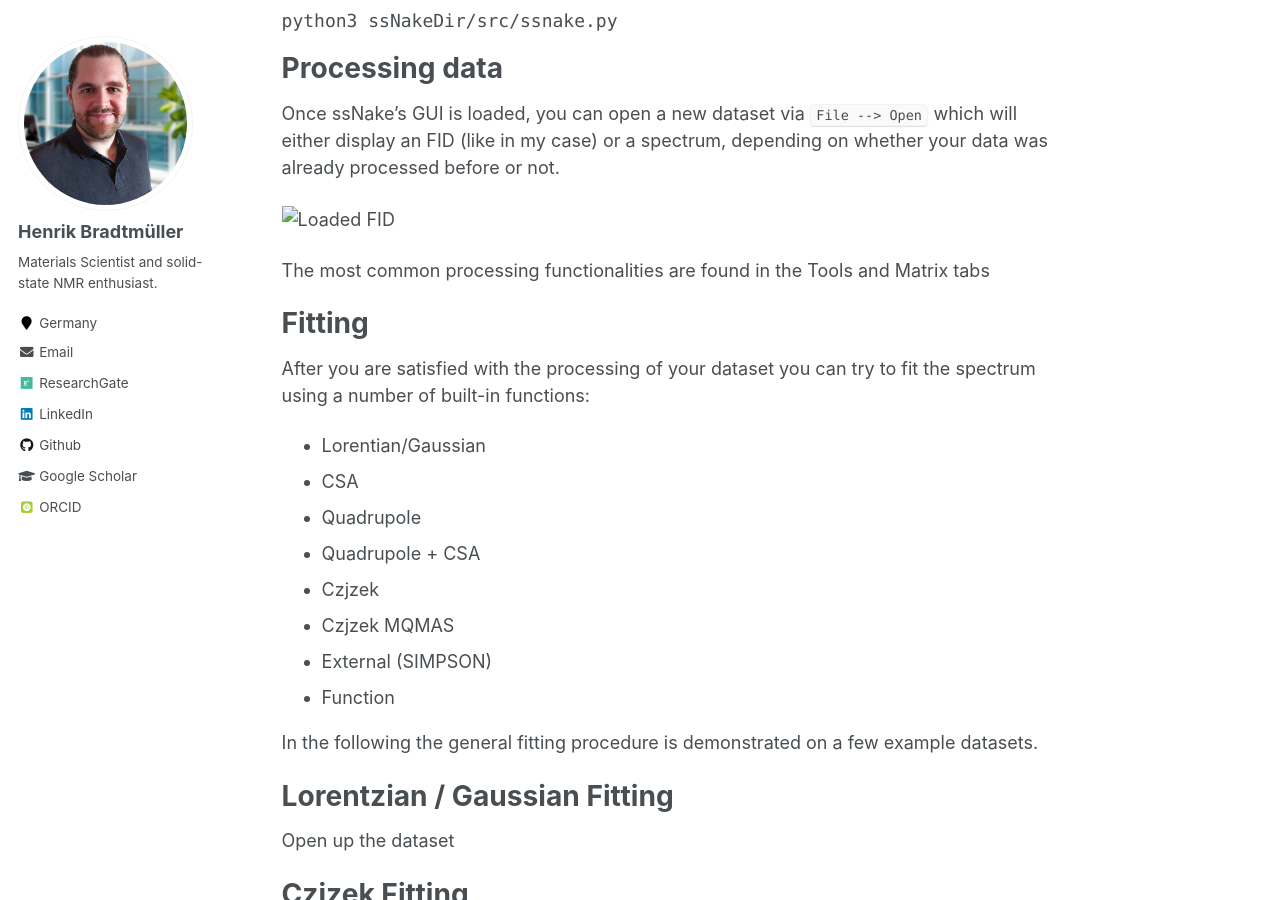
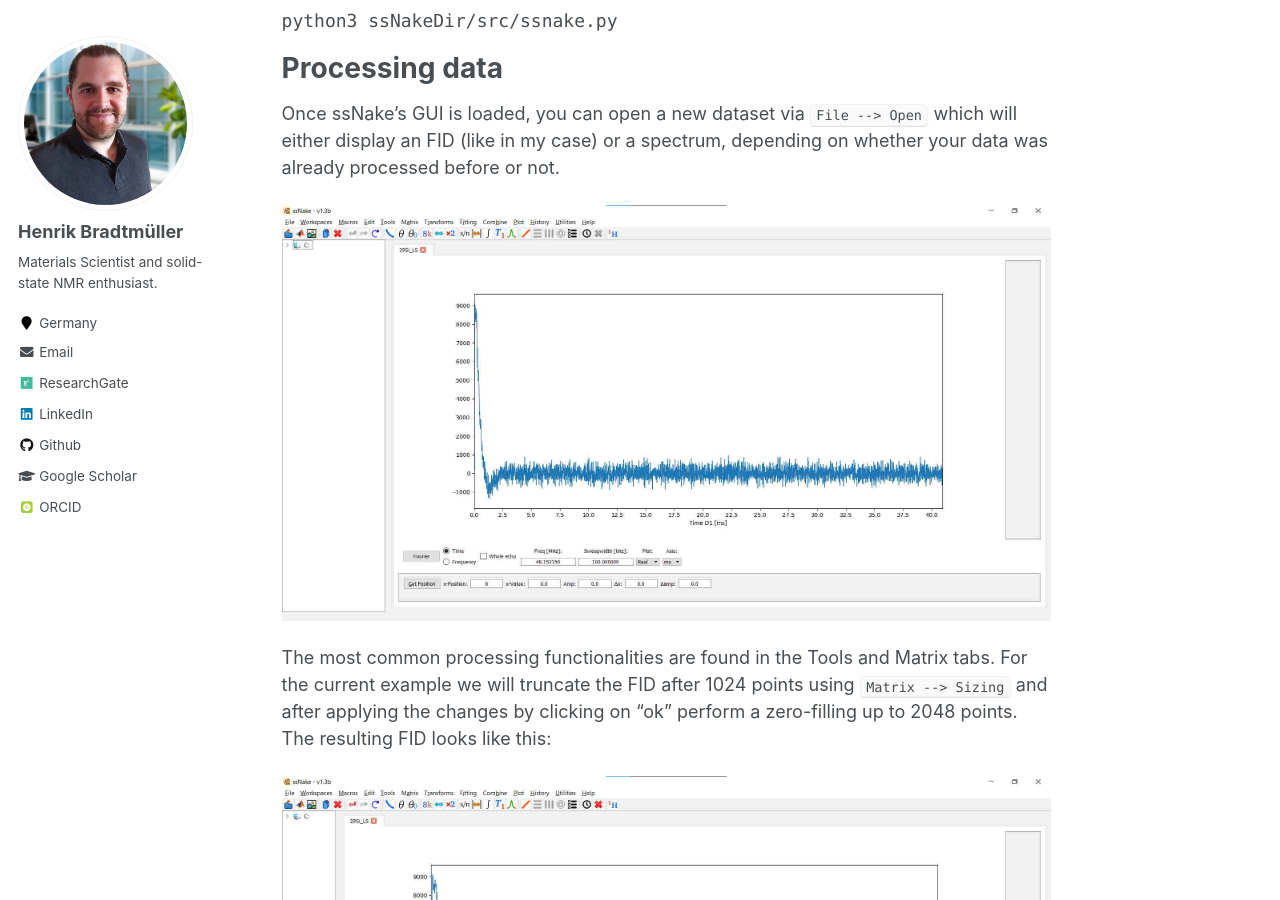
Before and after one commit to hbrmn/hbrmn.github.io, a Jekyll site: the page built from _posts/2021-06-28-ssNake-howto.md, in a window 1280 px wide and 900 px high, scrolled down 968 px. Built offline with Jekyll 4.4.1, drawn with Linux system fonts in a browser that asks for light colours; some web fonts are replaced; some of the changed text lies outside the part shown.

Commit message:
Corrected Images

```diff
--- a/_posts/2021-06-28-ssNake-howto.md
+++ b/_posts/2021-06-28-ssNake-howto.md
@@ -35,9 +35,11 @@ python3 ssNakeDir/src/ssnake.py
 # Processing data
 Once ssNake's GUI is loaded, you can open a new dataset via `File --> Open` which will either display an FID (like in my case) or a spectrum, depending on whether your data was already processed before or not.
 
-![Loaded FID](/images/ssNake_howto/FID_loaded.jpg "Title")
+![Loaded FID](/images/ssNake-howto/FID_loaded.jpg "Raw FID after loading a Varian dataset.")
 
-The most common processing functionalities are found in the Tools and Matrix tabs
+The most common processing functionalities are found in the Tools and Matrix tabs. For the current example we will truncate the FID after 1024 points using `Matrix --> Sizing` and after applying the changes by clicking on "ok" perform a zero-filling up to 2048 points. The resulting FID looks like this:
+
+![sized FID](/images/ssNake-howto/FID_sized.jpg "Title")
 
 # Fitting
 
```
Also changed, not shown: images/ssNake-howto/FID_sized.jpg (added).
